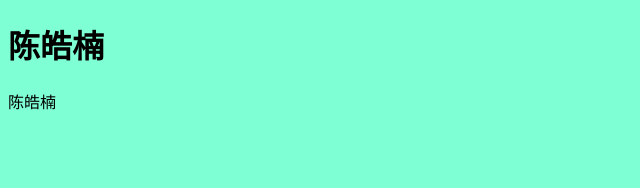
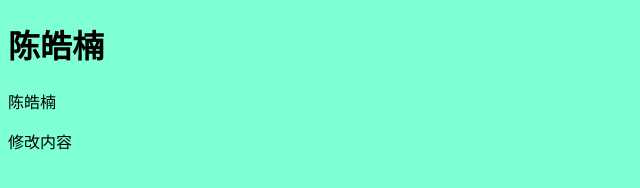
Before and after one commit to haonangege/haonangege.github.io, a plain HTML site: page index.html in a window 1280 px wide. Shown: the whole page, without its empty margins (0-640 px from the left). Drawn offline with Linux system fonts and the light colour scheme.

Commit message:
Update index.html

```diff
--- a/index.html
+++ b/index.html
@@ -16,5 +16,6 @@
     </style>
     <h1>陈皓楠</h1>
     <p>陈皓楠</p>
+    <p>修改内容</p>
 </body>
 </html>
```
